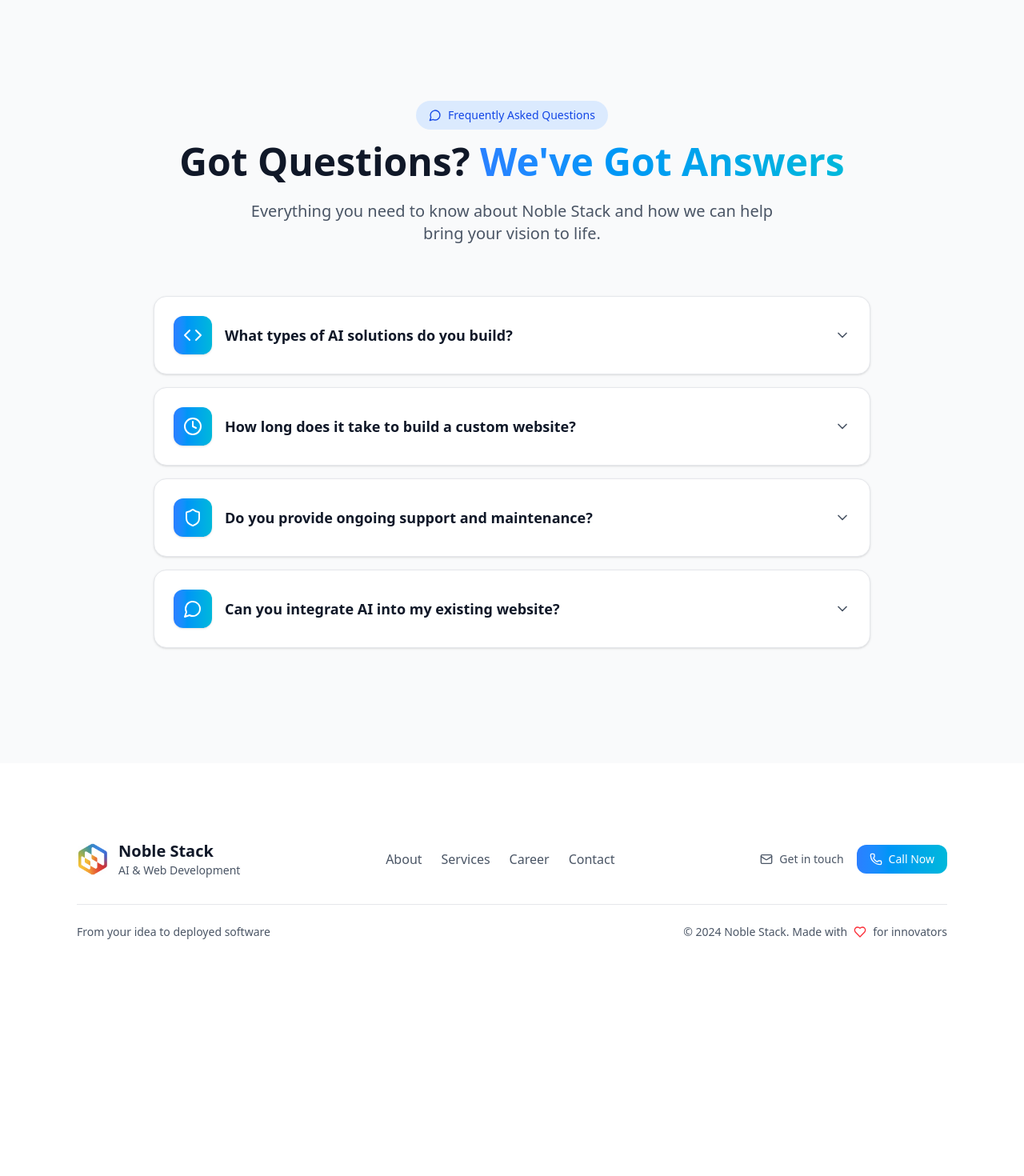
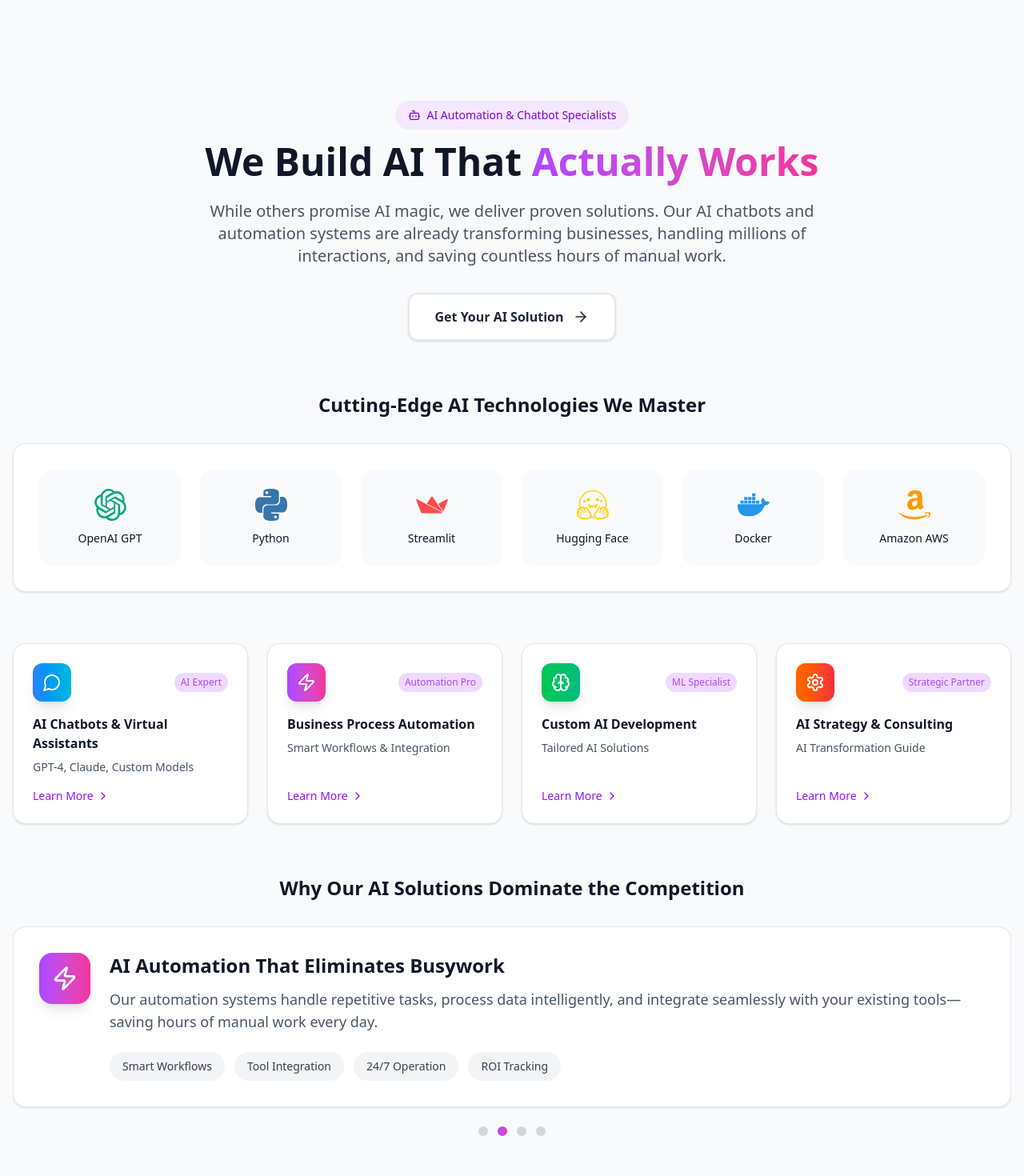
Before and after one commit to om202/NobleStack, a Next.js app: page /Home in a window 1280 px wide. Shown: the part 2700-4170 px from the top of the page at 80% size. Before the commit the page ends 3971 px from the top, so only its background shows below. Built offline with nearby package versions, Linux system fonts and the light colour scheme.

Commit message:
refactor L3 to AIServicesSection with new AI features and services; update page to include ServicesSection

```diff
--- a/src/app/Home/L3.tsx
+++ b/src/app/Home/L3.tsx
@@ -1,107 +1,213 @@
 "use client";
 
-import { useState } from "react";
 import {
-  ChevronDown,
+  Bot,
+  Zap,
   MessageCircle,
-  Shield,
-  Code,
-  Clock,
+  Brain,
+  ChevronRight,
+  ArrowRight,
+  Cpu,
+  Settings
 } from "lucide-react";
+import {
+  SiOpenai,
+  SiPython,
+  SiStreamlit,
+  SiHuggingface,
+  SiDocker,
+  SiAmazon
+} from "react-icons/si";
+import React from "react";
+import { useState, useEffect } from "react";
 
-export default function FAQSection() {
-  const [openFaq, setOpenFaq] = useState<number | null>(null);
+export default function AIServicesSection() {
+  const [activeFeature, setActiveFeature] = useState(0);
 
-  const toggleFaq = (index: number) => {
-    setOpenFaq(openFaq === index ? null : index);
-  };
+  // Auto-cycle through features every 4 seconds
+  useEffect(() => {
+    const interval = setInterval(() => {
+      setActiveFeature((prev) => (prev + 1) % aiFeatures.length);
+    }, 4000);
 
-  const faqs = [
+    return () => clearInterval(interval);
+  }, []);
+
+  const aiFeatures = [
     {
-      question: "What types of AI solutions do you build?",
-      answer:
-        "We specialize in building AI chatbots, automation systems, custom AI agents, and LLM-powered applications. Our solutions use cutting-edge technologies like GPT-4, Claude, Langchain, and CrewAI to create intelligent systems that handle tasks, interact naturally with users, and integrate seamlessly with your existing workflows.",
-      icon: Code,
+      id: "ai-chatbots",
+      title: "Intelligent AI Chatbots That Actually Work",
+      description: "We build chatbots powered by GPT-4, Claude, and custom-trained models that understand context, maintain conversations, and deliver real business value—not just scripted responses.",
+      icon: MessageCircle,
+      color: "from-blue-500 to-cyan-500",
+      stats: ["99% Uptime", "Human-like Responses", "Multi-Platform", "Custom Trained"],
+      demo: "See Live Demo"
     },
     {
-      question: "How long does it take to build a custom website?",
-      answer:
-        "Typically, a modern web application takes 2-4 weeks from design to deployment. Simple websites can be delivered in 1-2 weeks, while complex SaaS platforms may take 4-8 weeks. We provide regular updates and involve you throughout the process to ensure we&apos;re building exactly what you need.",
-      icon: Clock,
+      id: "automation",
+      title: "AI Automation That Eliminates Busywork",
+      description: "Our automation systems handle repetitive tasks, process data intelligently, and integrate seamlessly with your existing tools—saving hours of manual work every day.",
+      icon: Zap,
+      color: "from-purple-500 to-pink-500",
+      stats: ["Smart Workflows", "Tool Integration", "24/7 Operation", "ROI Tracking"],
+      demo: "View Results"
     },
     {
-      question: "Do you provide ongoing support and maintenance?",
-      answer:
-        "Absolutely! We offer comprehensive post-launch support including bug fixes, feature updates, security patches, and performance monitoring. Our support packages range from basic maintenance to full-scale development partnerships for growing businesses.",
-      icon: Shield,
+      id: "custom-ai",
+      title: "Custom AI Solutions Built for Your Business",
+      description: "From document processing to predictive analytics, we create bespoke AI systems that solve your unique challenges with cutting-edge machine learning and LLMs.",
+      icon: Brain,
+      color: "from-green-500 to-emerald-500",
+      stats: ["Tailored Models", "Enterprise Ready", "Scalable", "Production-Tested"],
+      demo: "Explore Solutions"
     },
     {
-      question: "Can you integrate AI into my existing website?",
-      answer:
-        "Yes! We excel at integrating AI features into existing websites and applications. Whether you want to add a chatbot, automate workflows, or implement AI-powered analytics, we can seamlessly integrate these capabilities without disrupting your current operations.",
-      icon: MessageCircle,
-    },
+      id: "rapid-deployment",
+      title: "Deploy AI in Days, Not Months",
+      description: "While others take months to deploy AI, we deliver working solutions in days. Our proven frameworks and pre-built components accelerate your AI transformation.",
+      icon: Cpu,
+      color: "from-orange-500 to-red-500",
+      stats: ["Fast Deployment", "Proven Framework", "Quick ROI", "Minimal Downtime"],
+      demo: "Speed Test"
+    }
+  ];
+
+  const aiServices = [
+    { name: "AI Chatbots & Virtual Assistants", icon: MessageCircle, status: "AI Expert", description: "GPT-4, Claude, Custom Models" },
+    { name: "Business Process Automation", icon: Zap, status: "Automation Pro", description: "Smart Workflows & Integration" },
+    { name: "Custom AI Development", icon: Brain, status: "ML Specialist", description: "Tailored AI Solutions" },
+    { name: "AI Strategy & Consulting", icon: Settings, status: "Strategic Partner", description: "AI Transformation Guide" }
+  ];
+
+  const aiTechStack = [
+    { name: "OpenAI GPT", icon: SiOpenai, color: "#00A67E" },
+    { name: "Python", icon: SiPython, color: "#3776AB" },
+    { name: "Streamlit", icon: SiStreamlit, color: "#FF4B4B" },
+    { name: "Hugging Face", icon: SiHuggingface, color: "#FFD21E" },
+    { name: "Docker", icon: SiDocker, color: "#2496ED" },
+    { name: "Amazon AWS", icon: SiAmazon, color: "#FF9900" }
   ];
 
   return (
-    <section id="faq" className="py-20 px-4 bg-gray-50">
-      <div className="max-w-4xl mx-auto">
+    <section id="ai-services" className="py-20 px-4 bg-gray-50">
+      <div className="max-w-7xl mx-auto">
         {/* Header */}
         <div className="text-center mb-16 animate-fade-in">
-          <div className="inline-flex items-center px-4 py-2 rounded-full bg-blue-100 text-blue-700 text-sm font-medium mb-4">
-            <MessageCircle className="w-4 h-4 mr-2" />
-            Frequently Asked Questions
+          <div className="inline-flex items-center px-4 py-2 rounded-full bg-purple-100 text-purple-700 text-sm font-medium mb-4">
+            <Bot className="w-4 h-4 mr-2" />
+            AI Automation & Chatbot Specialists
           </div>
           <h2 className="text-4xl md:text-5xl font-bold mb-6 text-gray-900">
-            Got Questions?
-            <span className="bg-gradient-to-r from-blue-500 to-cyan-500 bg-clip-text text-transparent">
-              {" "}
-              We&apos;ve Got Answers
+            We Build AI That
+            <span className="bg-gradient-to-r from-purple-500 to-pink-500 bg-clip-text text-transparent">
+              {" "}Actually Works
             </span>
           </h2>
-          <p className="text-xl text-gray-600 max-w-2xl mx-auto">
-            Everything you need to know about Noble Stack and how we can help
-            bring your vision to life.
+          <p className="text-xl text-gray-600 max-w-3xl mx-auto mb-8">
+            While others promise AI magic, we deliver proven solutions. Our AI chatbots and automation systems
+            are already transforming businesses, handling millions of interactions, and saving countless hours of manual work.
           </p>
+
+          <button className="group inline-flex items-center justify-center gap-3 px-8 py-4 bg-white text-gray-800 rounded-xl border-2 border-gray-200 hover:border-gray-300 hover:bg-gray-50 transition-all duration-300 shadow-sm hover:shadow-md transform hover:-translate-y-0.5 font-semibold">
+            Get Your AI Solution
+            <ArrowRight className="w-5 h-5 group-hover:translate-x-1 transition-transform duration-300" />
+          </button>
         </div>
 
-        {/* FAQ Items */}
-        <div className="space-y-4 mb-16">
-          {faqs.map((faq, index) => (
-            <div
-              key={index}
-              className="bg-white rounded-2xl shadow-sm border border-gray-200 overflow-hidden"
-            >
-              <button
-                onClick={() => toggleFaq(index)}
-                className="w-full text-left px-6 py-6 hover:bg-gray-50 transition-colors duration-300 flex items-center justify-between group"
-              >
-                <div className="flex items-center gap-4">
-                  <div className="w-12 h-12 bg-gradient-to-r from-blue-500 to-cyan-500 rounded-xl flex items-center justify-center shadow-sm">
-                    <faq.icon className="w-6 h-6 text-white" />
+        {/* AI Tech Stack */}
+        <div className="mb-16">
+          <h3 className="text-2xl font-bold text-center text-gray-900 mb-8">
+            Cutting-Edge AI Technologies We Master
+          </h3>
+          <div className="bg-white rounded-2xl p-8 shadow-sm border border-gray-200 min-h-[180px] flex flex-col justify-center">
+            <div className="grid grid-cols-2 md:grid-cols-3 lg:grid-cols-6 gap-6">
+              {aiTechStack.map((tech, index) => (
+                <div key={index} className="text-center group cursor-pointer">
+                  <div className="bg-gray-50 rounded-2xl p-6 group-hover:bg-gray-100 transition-colors duration-300">
+                    <div className="flex justify-center mb-3">
+                      <tech.icon
+                        size={40}
+                        style={{ color: tech.color }}
+                        className="group-hover:scale-110 transition-transform duration-300"
+                      />
+                    </div>
+                    <h4 className="text-gray-900 font-medium text-sm">{tech.name}</h4>
                   </div>
-                  <span className="text-lg font-semibold text-gray-900">
-                    {faq.question}
+                </div>
+              ))}
+            </div>
+          </div>
+        </div>
+
+        {/* AI Services Grid */}
+        <div className="grid grid-cols-1 md:grid-cols-2 lg:grid-cols-4 gap-6 mb-16">
+          {aiServices.map((service, index) => (
+            <div key={index} className="bg-white rounded-2xl p-6 shadow-sm border border-gray-200 hover:shadow-md transition-shadow duration-300 group cursor-pointer min-h-[180px] flex flex-col justify-between">
+              <div>
+                <div className="flex items-center justify-between mb-4">
+                  <div className={`w-12 h-12 bg-gradient-to-r ${aiFeatures[index].color} rounded-xl flex items-center justify-center shadow-lg`}>
+                    <service.icon className="w-6 h-6 text-white" />
+                  </div>
+                  <span className="text-xs px-2 py-1 bg-purple-500/20 text-purple-500 rounded-full">
+                    {service.status}
                   </span>
                 </div>
-                <ChevronDown
-                  className={`w-5 h-5 text-gray-600 transition-transform duration-300 ${
-                    openFaq === index ? "rotate-180" : ""
+                <h3 className="text-gray-900 font-semibold mb-2">{service.name}</h3>
+                <p className="text-gray-600 text-sm mb-4">{service.description}</p>
+              </div>
+              <button className="flex items-center text-purple-600 text-sm group-hover:text-purple-700 transition-colors">
+                Learn More
+                <ChevronRight className="w-4 h-4 ml-1 group-hover:translate-x-1 transition-transform" />
+              </button>
+            </div>
+          ))}
+        </div>
+
+        {/* Why Our AI Solutions Dominate - Animated Carousel */}
+        <div className="mb-16">
+          <h3 className="text-2xl font-bold text-center text-gray-900 mb-8">
+            Why Our AI Solutions Dominate the Competition
+          </h3>
+
+          {/* Animated Feature Display */}
+          <div className="relative overflow-hidden">
+            <div className="bg-white rounded-2xl p-8 shadow-sm border border-gray-200 min-h-[180px] flex flex-col justify-center">
+              <div
+                key={activeFeature}
+                className="flex items-start gap-6 animate-fade-in"
+              >
+                <div className={`w-16 h-16 bg-gradient-to-r ${aiFeatures[activeFeature].color} rounded-2xl flex items-center justify-center shadow-lg flex-shrink-0`}>
+                  {React.createElement(aiFeatures[activeFeature].icon, { className: "w-8 h-8 text-white" })}
+                </div>
+                <div className="flex-1">
+                  <h4 className="text-2xl font-bold text-gray-900 mb-3">{aiFeatures[activeFeature].title}</h4>
+                  <p className="text-lg text-gray-600 mb-6">{aiFeatures[activeFeature].description}</p>
+                  <div className="flex flex-wrap gap-3">
+                    {aiFeatures[activeFeature].stats.map((stat, statIndex) => (
+                      <span key={statIndex} className="text-sm px-4 py-2 bg-gray-100 text-gray-700 rounded-full font-medium">
+                        {stat}
+                      </span>
+                    ))}
+                  </div>
+                </div>
+              </div>
+            </div>
+
+            {/* Progress Indicators */}
+            <div className="flex justify-center mt-6 gap-3">
+              {aiFeatures.map((_, index) => (
+                <button
+                  key={index}
+                  onClick={() => setActiveFeature(index)}
+                  className={`w-3 h-3 rounded-full transition-all duration-300 ${
+                    index === activeFeature
+                      ? `bg-gradient-to-r ${aiFeatures[activeFeature].color}`
+                      : 'bg-gray-300 hover:bg-gray-400'
                   }`}
                 />
-              </button>
-
-              {openFaq === index && (
-                <div className="px-6 pb-6 border-t border-gray-100">
-                  <div className="pl-16 pt-4">
-                    <p className="text-gray-600 leading-relaxed">
-                      {faq.answer}
-                    </p>
-                  </div>
-                </div>
-              )}
+              ))}
             </div>
-          ))}
+          </div>
         </div>
       </div>
     </section>
--- /dev/null
+++ b/src/app/Home/L4.tsx
@@ -0,0 +1,109 @@
+"use client";
+
+import { useState } from "react";
+import {
+  ChevronDown,
+  MessageCircle,
+  Shield,
+  Code,
+  Clock,
+} from "lucide-react";
+
+export default function FAQSection() {
+  const [openFaq, setOpenFaq] = useState<number | null>(null);
+
+  const toggleFaq = (index: number) => {
+    setOpenFaq(openFaq === index ? null : index);
+  };
+
+  const faqs = [
+    {
+      question: "What types of AI solutions do you build?",
+      answer:
+        "We specialize in building AI chatbots, automation systems, custom AI agents, and LLM-powered applications. Our solutions use cutting-edge technologies like GPT-4, Claude, Langchain, and CrewAI to create intelligent systems that handle tasks, interact naturally with users, and integrate seamlessly with your existing workflows.",
+      icon: Code,
+    },
+    {
+      question: "How long does it take to build a custom website?",
+      answer:
+        "Typically, a modern web application takes 2-4 weeks from design to deployment. Simple websites can be delivered in 1-2 weeks, while complex SaaS platforms may take 4-8 weeks. We provide regular updates and involve you throughout the process to ensure we&apos;re building exactly what you need.",
+      icon: Clock,
+    },
+    {
+      question: "Do you provide ongoing support and maintenance?",
+      answer:
+        "Absolutely! We offer comprehensive post-launch support including bug fixes, feature updates, security patches, and performance monitoring. Our support packages range from basic maintenance to full-scale development partnerships for growing businesses.",
+      icon: Shield,
+    },
+    {
+      question: "Can you integrate AI into my existing website?",
+      answer:
+        "Yes! We excel at integrating AI features into existing websites and applications. Whether you want to add a chatbot, automate workflows, or implement AI-powered analytics, we can seamlessly integrate these capabilities without disrupting your current operations.",
+      icon: MessageCircle,
+    },
+  ];
+
+  return (
+    <section id="faq" className="py-20 px-4 bg-gray-50">
+      <div className="max-w-4xl mx-auto">
+        {/* Header */}
+        <div className="text-center mb-16 animate-fade-in">
+          <div className="inline-flex items-center px-4 py-2 rounded-full bg-blue-100 text-blue-700 text-sm font-medium mb-4">
+            <MessageCircle className="w-4 h-4 mr-2" />
+            Frequently Asked Questions
+          </div>
+          <h2 className="text-4xl md:text-5xl font-bold mb-6 text-gray-900">
+            Got Questions?
+            <span className="bg-gradient-to-r from-blue-500 to-cyan-500 bg-clip-text text-transparent">
+              {" "}
+              We&apos;ve Got Answers
+            </span>
+          </h2>
+          <p className="text-xl text-gray-600 max-w-2xl mx-auto">
+            Everything you need to know about Noble Stack and how we can help
+            bring your vision to life.
+          </p>
+        </div>
+
+        {/* FAQ Items */}
+        <div className="space-y-4 mb-16">
+          {faqs.map((faq, index) => (
+            <div
+              key={index}
+              className="bg-white rounded-2xl shadow-sm border border-gray-200 overflow-hidden"
+            >
+              <button
+                onClick={() => toggleFaq(index)}
+                className="w-full text-left px-6 py-6 hover:bg-gray-50 transition-colors duration-300 flex items-center justify-between group"
+              >
+                <div className="flex items-center gap-4">
+                  <div className="w-12 h-12 bg-gradient-to-r from-blue-500 to-cyan-500 rounded-xl flex items-center justify-center shadow-sm">
+                    <faq.icon className="w-6 h-6 text-white" />
+                  </div>
+                  <span className="text-lg font-semibold text-gray-900">
+                    {faq.question}
+                  </span>
+                </div>
+                <ChevronDown
+                  className={`w-5 h-5 text-gray-600 transition-transform duration-300 ${
+                    openFaq === index ? "rotate-180" : ""
+                  }`}
+                />
+              </button>
+
+              {openFaq === index && (
+                <div className="px-6 pb-6 border-t border-gray-100">
+                  <div className="pl-16 pt-4">
+                    <p className="text-gray-600 leading-relaxed">
+                      {faq.answer}
+                    </p>
+                  </div>
+                </div>
+              )}
+            </div>
+          ))}
+        </div>
+      </div>
+    </section>
+  );
+}
--- a/src/app/Home/page.tsx
+++ b/src/app/Home/page.tsx
@@ -2,7 +2,8 @@ import Navigation from "../../components/common/Navigation";
 import Footer from "../../components/common/Footer";
 import HeroSection from "./L1";
 import FeaturesSection from "./L2";
-import FAQSection from "./L3";
+import ServicesSection from "./L3";
+import FAQSection from "./L4";
 
 export default function Home() {
   return (
@@ -11,6 +12,7 @@ export default function Home() {
       <main className="pb-24">
         <HeroSection />
         <FeaturesSection />
+        <ServicesSection />
         <FAQSection />
       </main>
       <Footer />
```
